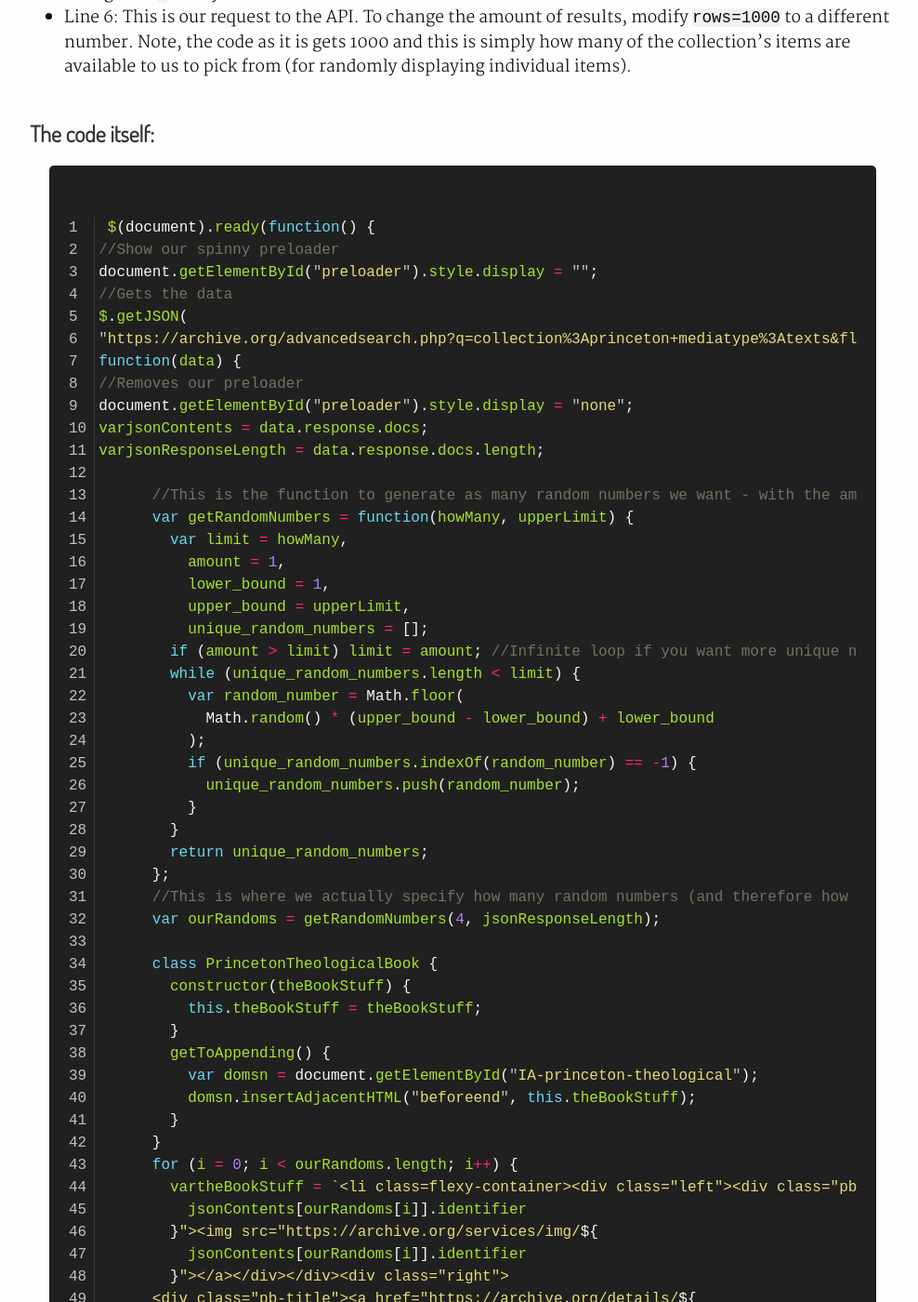
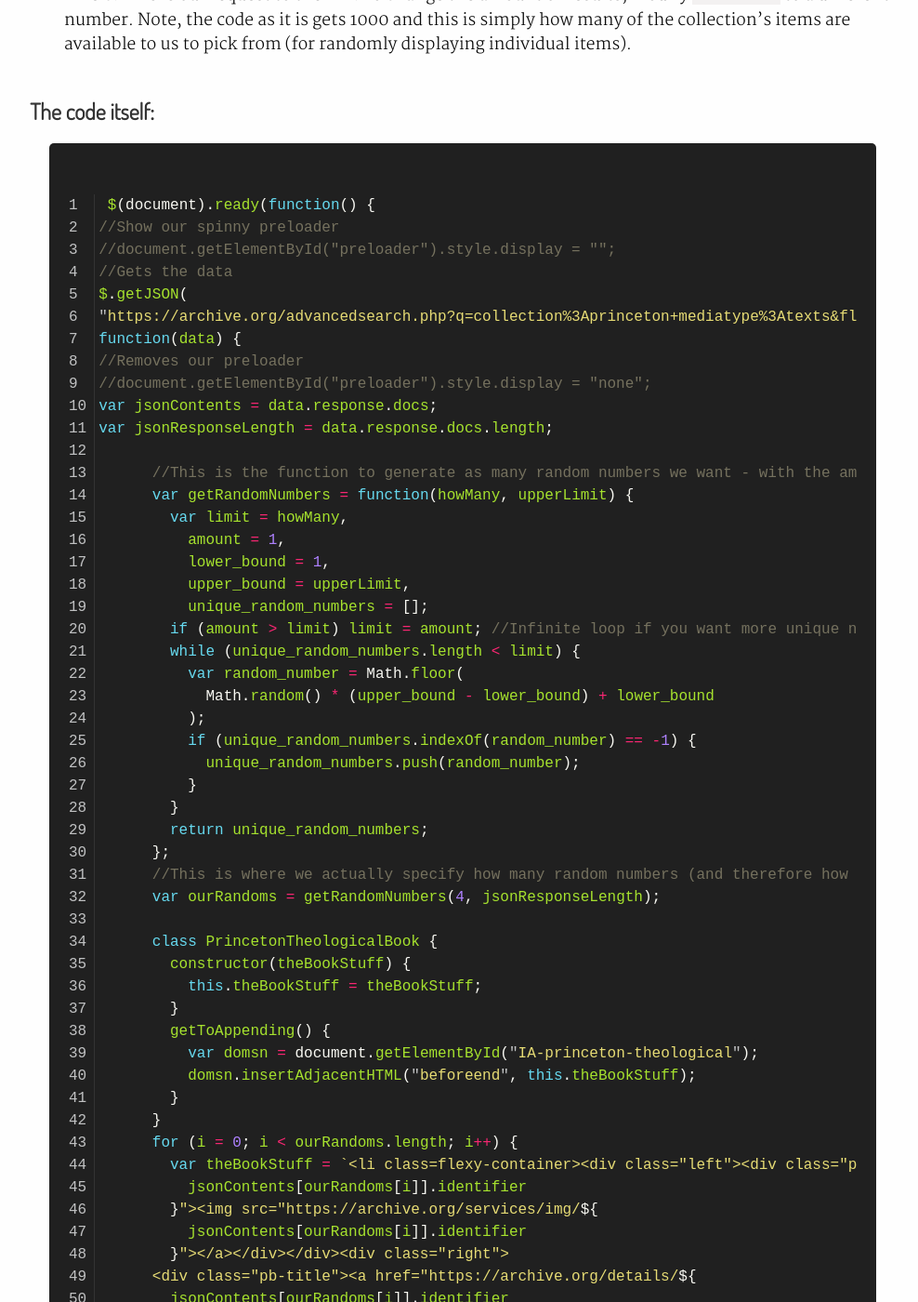
Before and after one commit to BradCoffield/APIs-for-librarians, a Jekyll site: the page built from _archivedotorg/princeton-theological.md, in a window 1280 px wide and 1400 px high, scrolled down 2973 px. Shown: the whole window at 93% size, without its empty margins (142-1130 px from the left). Built offline with Jekyll 4.4.1, drawn with Linux system fonts in a browser that asks for light colours; some of the changed text lies outside the part shown.

```diff
--- a/_archivedotorg/princeton-theological.md
+++ b/_archivedotorg/princeton-theological.md
@@ -30,9 +30,8 @@ Currently everything is displayed in one vertical column, book after book. It wo
 
 {:.code-notes}
 
-* Basically just our spinny preloader (which isn't essential) and the blank `<ul>` our JS will work with.
+* Just the blank `<ul>` our JS will work with.
   {% highlight html linenos %}
-  <img src="/assets/img/Eclipse.gif" alt="" id="preloader">
     <ul id="IA-princeton-theological"></ul>{% endhighlight %}
 
 #### CSS
@@ -80,15 +79,15 @@ margin: 0 auto;
 
 {% highlight javascript linenos %} $(document).ready(function() {
 //Show our spinny preloader
-document.getElementById("preloader").style.display = "";
+//document.getElementById("preloader").style.display = "";
 //Gets the data
 $.getJSON(
 "https://archive.org/advancedsearch.php?q=collection%3Aprinceton+mediatype%3Atexts&fl[]=creator&fl[]=description&fl[]=identifier&fl[]=publisher&fl[]=subject&fl[]=title&fl[]=volume&fl[]=year&sort[]=&sort[]=&sort[]=&rows=1000&page=1&output=json&callback=?",
 function(data) {
 //Removes our preloader
-document.getElementById("preloader").style.display = "none";
-varjsonContents = data.response.docs;
-varjsonResponseLength = data.response.docs.length;
+//document.getElementById("preloader").style.display = "none";
+var jsonContents = data.response.docs;
+var jsonResponseLength = data.response.docs.length;
 
       //This is the function to generate as many random numbers we want - with the amount of API results as the upper range.
       var getRandomNumbers = function(howMany, upperLimit) {
@@ -121,7 +120,7 @@ varjsonResponseLength = data.response.docs.length;
         }
       }
       for (i = 0; i < ourRandoms.length; i++) {
-        vartheBookStuff = `<li class=flexy-container><div class="left"><div class="pb-pic"><a href="https://archive.org/details/${
+        var theBookStuff = `<li class=flexy-container><div class="left"><div class="pb-pic"><a href="https://archive.org/details/${
           jsonContents[ourRandoms[i]].identifier
         }"><img src="https://archive.org/services/img/${
           jsonContents[ourRandoms[i]].identifier
@@ -141,7 +140,7 @@ varjsonResponseLength = data.response.docs.length;
       </div>
       </li>`;
 
-        varttttt = new PrincetonTheologicalBook(theBookStuff);
+        var ttttt = new PrincetonTheologicalBook(theBookStuff);
         ttttt.getToAppending();
       }
       //Check if any subjects are undefined and if so replace with custom text
```
